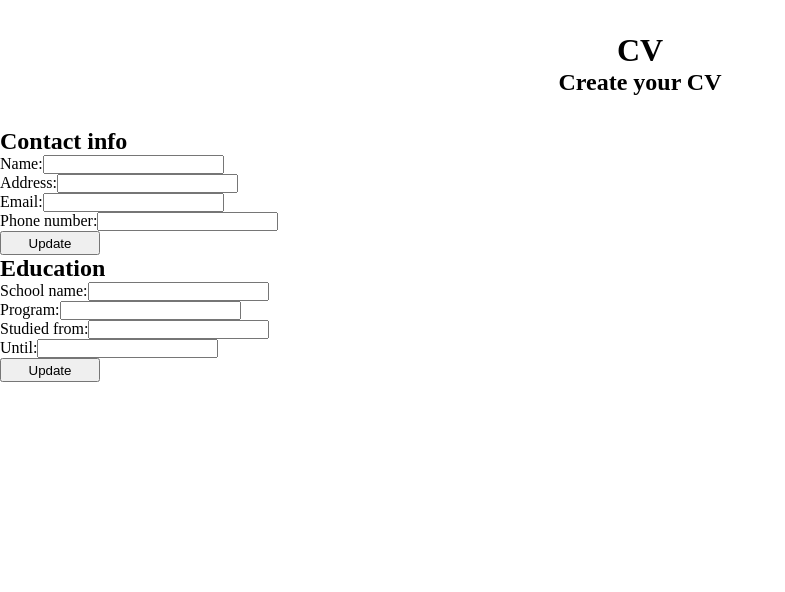
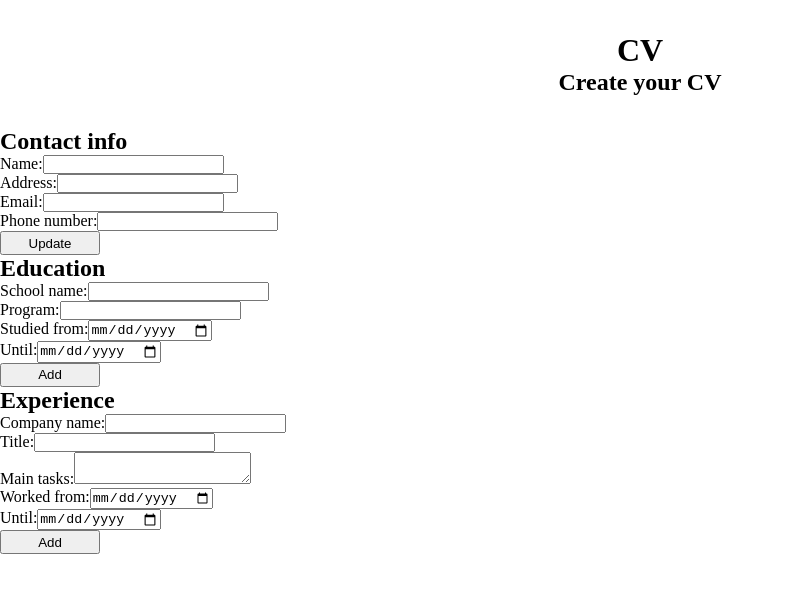
Before and after one commit to Jestim/cv-project, a React (Create React App) app: page / in a window 1280 px wide. Shown: the top 592 px of the page, without its empty margins (0-785 px from the left). Built offline with nearby package versions, Linux system fonts and the light colour scheme.

Commit message:
Experience info component added

```diff
--- a/src/App.js
+++ b/src/App.js
@@ -1,6 +1,7 @@
 import react from 'react';
 import ContactInfoEdit from './components/ContactInfoEdit';
 import EducationInfoEdit from './components/EducationInfoEdit';
+import ExperienceInfoEdit from './components/ExperienceInfoEdit';
 import Header from './components/Header';
 
 class App extends react.Component {
@@ -14,6 +15,7 @@ class App extends react.Component {
         <Header />
         <ContactInfoEdit />
         <EducationInfoEdit />
+        <ExperienceInfoEdit />
       </div>
     );
   }
--- a/src/components/ContactInfoEdit.js
+++ b/src/components/ContactInfoEdit.js
@@ -3,11 +3,11 @@ import react from 'react';
 class ContactInfoEdit extends react.Component {
 	render () {
 		return (
-			<div className='contact-info-edit'>
+			<div className='info-edit'>
 				<h2 className='contact-info-edit-header'>
 					Contact info
 				</h2>
-				<form className='contact-info-form'>
+				<form className='edit-info-form'>
 				<label htmlFor='name'>
 					Name:
 					<input id='name' type='text' />
--- a/src/components/EducationInfoEdit.js
+++ b/src/components/EducationInfoEdit.js
@@ -3,28 +3,28 @@ import react from "react";
 class EducationInfoEdit extends react.Component {
 	render () {
 		return (
-			<div className="education-info-edit">
+			<div className="info-edit">
 				<h2 className="eduction-info-edit-header">
 					Education
 				</h2>
-				<form className="education-info-form">
-					<label htmlFor="school">
+				<form className="edit-info-form">
+					<label className="form-label" htmlFor="school">
 						School name:
 						<input id="school" type="text" />
 					</label>
-					<label htmlFor="program">
+					<label className="form-label" htmlFor="program">
 						Program:
 						<input id="program" type="text" />
 					</label>
-					<label htmlFor="from-edu">
+					<label className="form-label" htmlFor="from-edu">
 						Studied from:
-						<input id="from-edu" type="text" />
+						<input id="from-edu" type="date" />
 					</label>
-					<label htmlFor="to-edu">
+					<label className="form-label" htmlFor="to-edu">
 						Until:
-						<input id="to-edu" type="text" />
+						<input id="to-edu" type="date" />
 					</label>
-					<button className='submit-button' type='submit'>Update</button>
+					<button className='submit-button' type='submit'>Add</button>
 				</form>
 			</div>
 		);
--- /dev/null
+++ b/src/components/ExperienceInfoEdit.js
@@ -0,0 +1,38 @@
+import react from "react";
+
+class ExperienceInfoEdit extends react.Component {
+	render () {
+		return (
+			<div className="info-edit">
+				<h2 className="experience-info-edit-header">
+					Experience
+				</h2>
+				<form className="edit-info-form">
+					<label className="form-label" htmlFor="company">
+						Company name:
+						<input id="company" type="text" />
+					</label>
+					<label className="form-label" htmlFor="title">
+						Title:
+						<input id="title" type="text" />
+					</label>
+					<label className="form-label" htmlFor="main-tasks">
+						Main tasks:
+						<textarea id="main-tasks" type="text" />
+					</label>
+					<label className="form-label" htmlFor="from-exp">
+						Worked from:
+						<input id="from-exp" type="date" />
+					</label>
+					<label className="form-label" htmlFor="to-exp">
+						Until:
+						<input id="to-exp" type="date" />
+					</label>
+					<button className='submit-button' type='submit'>Add</button>
+				</form>
+			</div>
+		);
+	}
+}
+
+export default ExperienceInfoEdit;
--- a/src/styles/App.css
+++ b/src/styles/App.css
@@ -19,13 +19,11 @@ body {
     padding: 2rem;
 }
 
-.contact-info-edit,
-.education-info-edit {
+.info-edit {
     width: 30vw;
 }
 
-.contact-info-form,
-.education-info-form {
+.edit-info-form {
     display: flex;
     flex-direction: column;
 }
```
